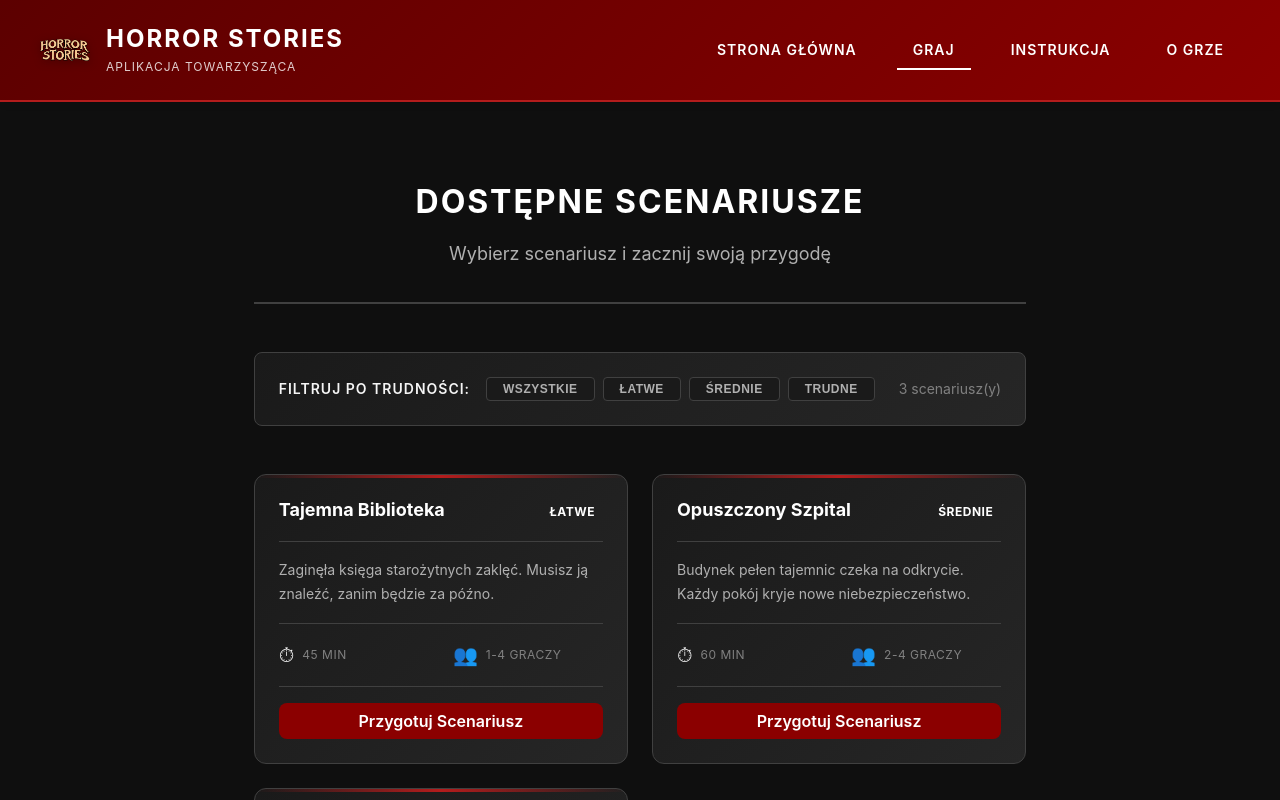
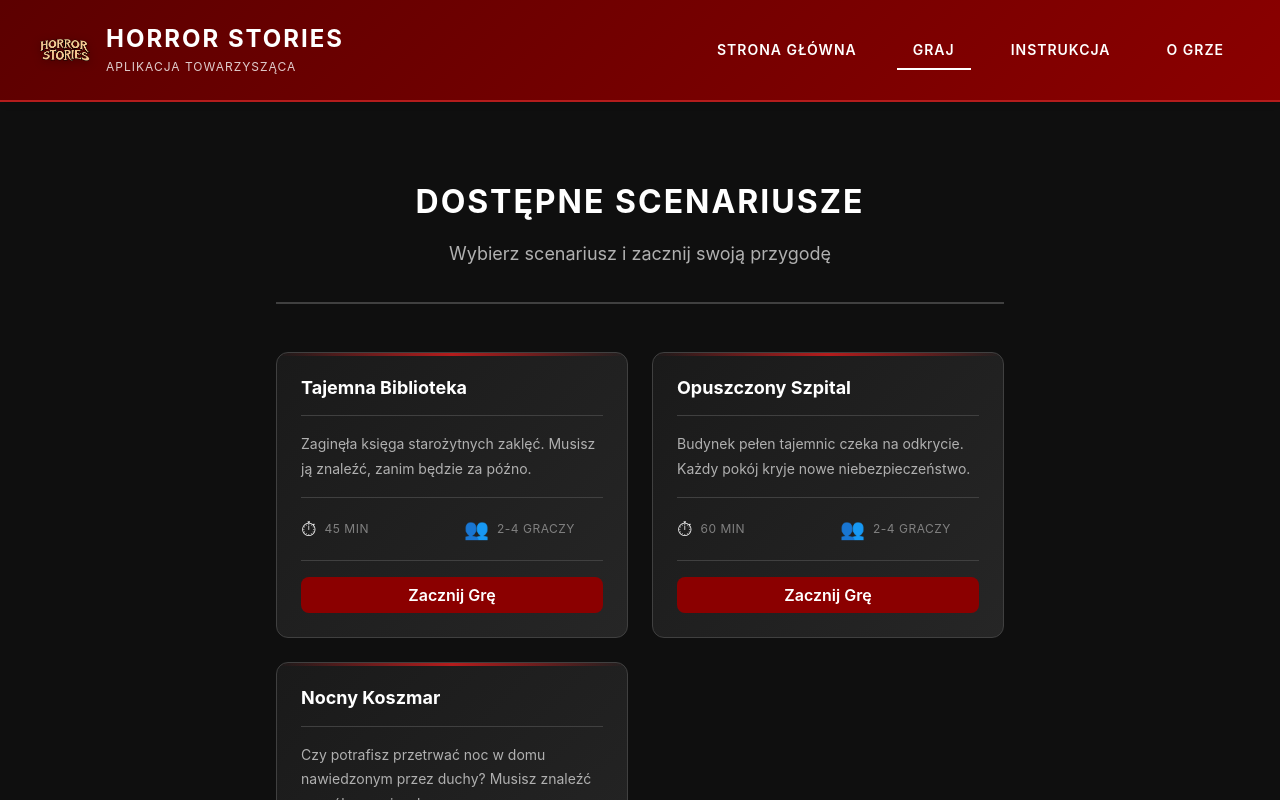
Before and after one commit to lukmarcus/horror-stories, a React (Vite) app: page /scenarios in a window 1280 px wide. Shown: the top 800 px of the page. Built offline with nearby package versions, Linux system fonts and the light colour scheme.

Commit message:
feat: Simplify scenarios list and remove difficulty levels

```diff
--- a/src/pages/ScenariosList.css
+++ b/src/pages/ScenariosList.css
@@ -27,77 +27,6 @@
   color: var(--color-text-secondary);
   margin: 0;
   line-height: var(--line-height-relaxed);
-}
-
-/* Filters */
-.scenarios-list__filters {
-  display: flex;
-  justify-content: space-between;
-  align-items: center;
-  padding: var(--spacing-lg);
-  background: linear-gradient(
-    135deg,
-    var(--color-surface) 0%,
-    var(--color-surface-secondary) 100%
-  );
-  border: 1px solid var(--color-border);
-  border-radius: 8px;
-  gap: var(--spacing-lg);
-  flex-wrap: wrap;
-}
-
-.scenarios-list__filter-group {
-  display: flex;
-  align-items: center;
-  gap: var(--spacing-md);
-  flex-wrap: wrap;
-  flex: 1;
-}
-
-.scenarios-list__filter-label {
-  font-size: var(--font-size-sm);
-  color: var(--color-text);
-  font-weight: var(--font-weight-semibold);
-  text-transform: uppercase;
-  letter-spacing: 1px;
-}
-
-.scenarios-list__filter-buttons {
-  display: flex;
-  gap: var(--spacing-sm);
-  flex-wrap: wrap;
-}
-
-.scenarios-list__filter-btn {
-  padding: var(--spacing-xs) var(--spacing-md);
-  background-color: var(--color-surface);
-  color: var(--color-text-secondary);
-  border: 1px solid var(--color-border);
-  border-radius: 4px;
-  font-size: var(--font-size-xs);
-  font-weight: var(--font-weight-semibold);
-  cursor: pointer;
-  transition: all var(--transition-base);
-  text-transform: uppercase;
-  letter-spacing: 0.5px;
-
-  &:hover {
-    border-color: var(--color-primary-light);
-    color: white;
-  }
-
-  &--active {
-    background-color: var(--color-primary);
-    border-color: var(--color-primary-light);
-    color: white;
-  }
-}
-
-.scenarios-list__count {
-  font-size: var(--font-size-sm);
-  color: var(--color-text-muted);
-  margin: 0;
-  white-space: nowrap;
 }
 
 /* Grid */
--- a/src/pages/ScenariosList.tsx
+++ b/src/pages/ScenariosList.tsx
@@ -1,4 +1,4 @@
-import React, { useState } from "react";
+import React from "react";
 import { Link } from "react-router-dom";
 import { Button } from "../components/common";
 import "./ScenariosList.css";
@@ -7,27 +7,21 @@ interface Scenario {
   id: string;
   title: string;
   description: string;
-  difficulty: "easy" | "medium" | "hard";
   duration: string;
   minPlayers: number;
   maxPlayers: number;
 }
 
 export const ScenariosList: React.FC = () => {
-  const [selectedDifficulty, setSelectedDifficulty] = useState<
-    "all" | "easy" | "medium" | "hard"
-  >("all");
-
-  // Mock scenarios - będą wczytywane z JSON'a
+  // Mock scenarios
   const scenarios: Scenario[] = [
     {
       id: "1",
       title: "Tajemna Biblioteka",
       description:
         "Zaginęła księga starożytnych zaklęć. Musisz ją znaleźć, zanim będzie za późno.",
-      difficulty: "easy",
       duration: "45 min",
-      minPlayers: 1,
+      minPlayers: 2,
       maxPlayers: 4,
     },
     {
@@ -35,7 +29,6 @@ export const ScenariosList: React.FC = () => {
       title: "Opuszczony Szpital",
       description:
         "Budynek pełen tajemnic czeka na odkrycie. Każdy pokój kryje nowe niebezpieczeństwo.",
-      difficulty: "medium",
       duration: "60 min",
       minPlayers: 2,
       maxPlayers: 4,
@@ -45,30 +38,11 @@ export const ScenariosList: React.FC = () => {
       title: "Nocny Koszmar",
       description:
         "Czy potrafisz przetrwać noc w domu nawiedzonym przez duchy? Musisz znaleźć sposób na ucieczkę.",
-      difficulty: "hard",
       duration: "90 min",
       minPlayers: 2,
       maxPlayers: 6,
     },
   ];
-
-  const filteredScenarios =
-    selectedDifficulty === "all"
-      ? scenarios
-      : scenarios.filter((s) => s.difficulty === selectedDifficulty);
-
-  const getDifficultyColor = (
-    difficulty: "easy" | "medium" | "hard",
-  ): string => {
-    switch (difficulty) {
-      case "easy":
-        return "easy";
-      case "medium":
-        return "medium";
-      case "hard":
-        return "hard";
-    }
-  };
 
   return (
     <main className="scenarios-list">
@@ -79,58 +53,12 @@ export const ScenariosList: React.FC = () => {
         </p>
       </section>
 
-      {/* Filters */}
-      <section className="scenarios-list__filters">
-        <div className="scenarios-list__filter-group">
-          <span className="scenarios-list__filter-label">
-            Filtruj po trudności:
-          </span>
-          <div className="scenarios-list__filter-buttons">
-            {(["all", "easy", "medium", "hard"] as const).map((level) => (
-              <button
-                key={level}
-                className={`scenarios-list__filter-btn ${
-                  selectedDifficulty === level
-                    ? "scenarios-list__filter-btn--active"
-                    : ""
-                }`}
-                onClick={() => setSelectedDifficulty(level)}
-              >
-                {level === "all"
-                  ? "Wszystkie"
-                  : level === "easy"
-                    ? "Łatwe"
-                    : level === "medium"
-                      ? "Średnie"
-                      : "Trudne"}
-              </button>
-            ))}
-          </div>
-        </div>
-        <p className="scenarios-list__count">
-          {filteredScenarios.length} scenariusz(y)
-        </p>
-      </section>
-
       {/* Scenarios Grid */}
       <section className="scenarios-list__grid">
-        {filteredScenarios.length > 0 ? (
-          filteredScenarios.map((scenario) => (
-            <article
-              key={scenario.id}
-              className={`scenarios-list__card scenarios-list__card--${getDifficultyColor(scenario.difficulty)}`}
-            >
+        {scenarios.map((scenario) => (
+          <article key={scenario.id} className="scenarios-list__card">
             <div className="scenarios-list__card-header">
               <h2 className="scenarios-list__card-title">{scenario.title}</h2>
-                <span
-                  className={`scenarios-list__difficulty scenarios-list__difficulty--${getDifficultyColor(scenario.difficulty)}`}
-                >
-                  {scenario.difficulty === "easy"
-                    ? "Łatwe"
-                    : scenario.difficulty === "medium"
-                      ? "Średnie"
-                      : "Trudne"}
-                </span>
             </div>
 
             <p className="scenarios-list__card-description">
@@ -153,20 +81,15 @@ export const ScenariosList: React.FC = () => {
             </div>
 
             <Link
-                to={`/scenarios/${scenario.id}/setup`}
+              to={`/game/${scenario.id}`}
               className="scenarios-list__card-link"
             >
               <Button variant="primary" size="md" style={{ width: "100%" }}>
-                  Przygotuj Scenariusz
+                Zacznij Grę
               </Button>
             </Link>
           </article>
-          ))
-        ) : (
-          <div className="scenarios-list__empty">
-            <p>Brak scenariuszy dla wybranego filtra.</p>
-          </div>
-        )}
+        ))}
       </section>
     </main>
   );
```
Lines whose indentation alone changed are shown as unchanged.
